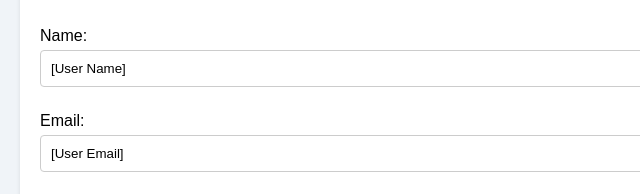
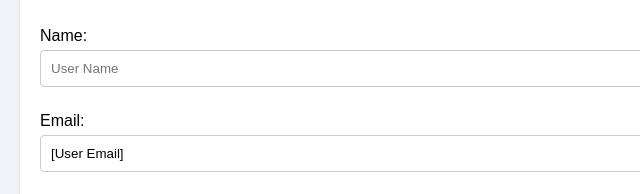
Before and after one commit to vams-443/Learning-Management-System, a plain HTML site: page index.html in a window 1280 px wide. Shown: the part 797-991 px from the top of the page, 0-640 px from the left. Drawn offline with Linux system fonts and the light colour scheme.

Commit message:
Update index.html

```diff
--- a/index.html
+++ b/index.html
@@ -51,7 +51,7 @@
             <h2>User Profile</h2>
             <form id="profileForm">
                 <label for="name">Name:</label>
-                <input type="text" id="name" name="name" value="[User Name]">
+                <input type="text" id="name" name="name" placeholder= "User Name">
 
                 <label for="email">Email:</label>
                 <input type="email" id="email" name="email" value="[User Email]">
```
